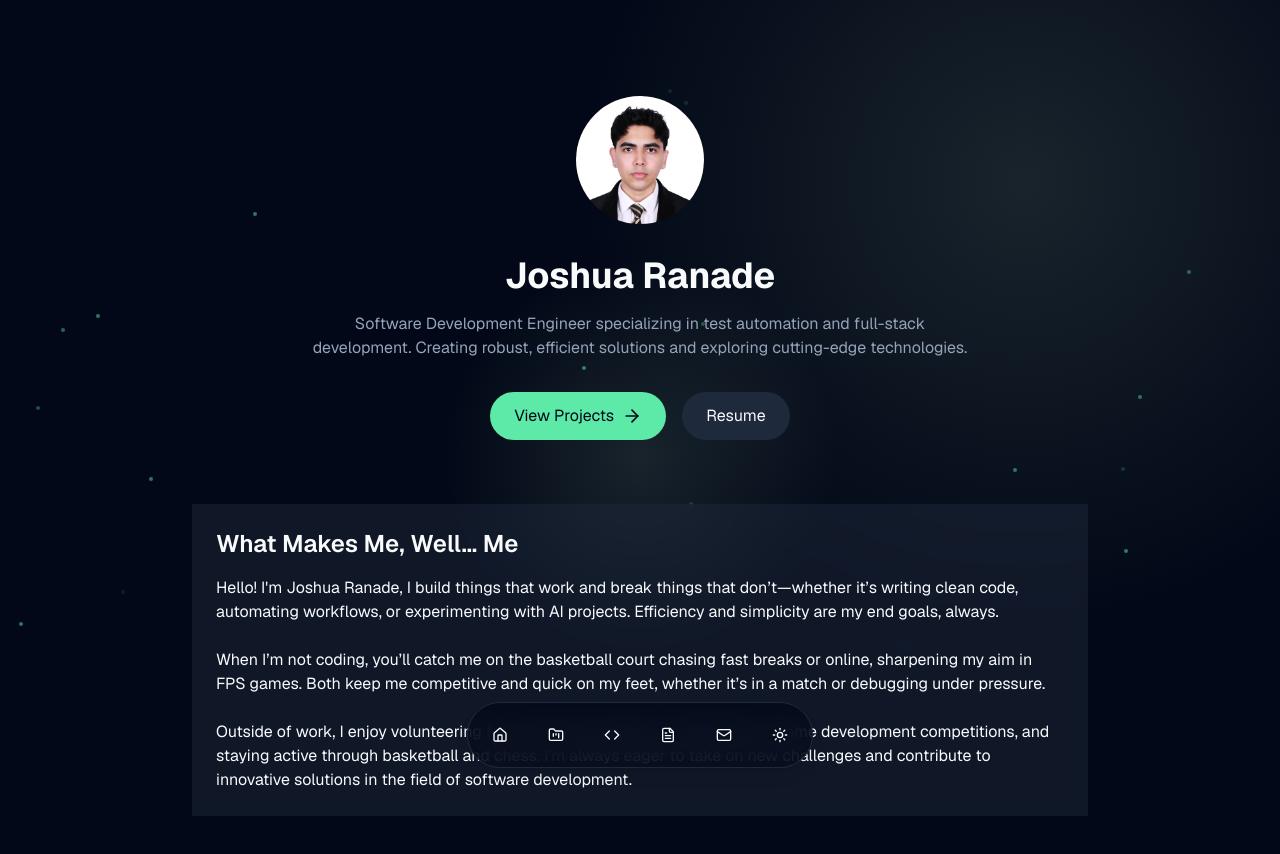
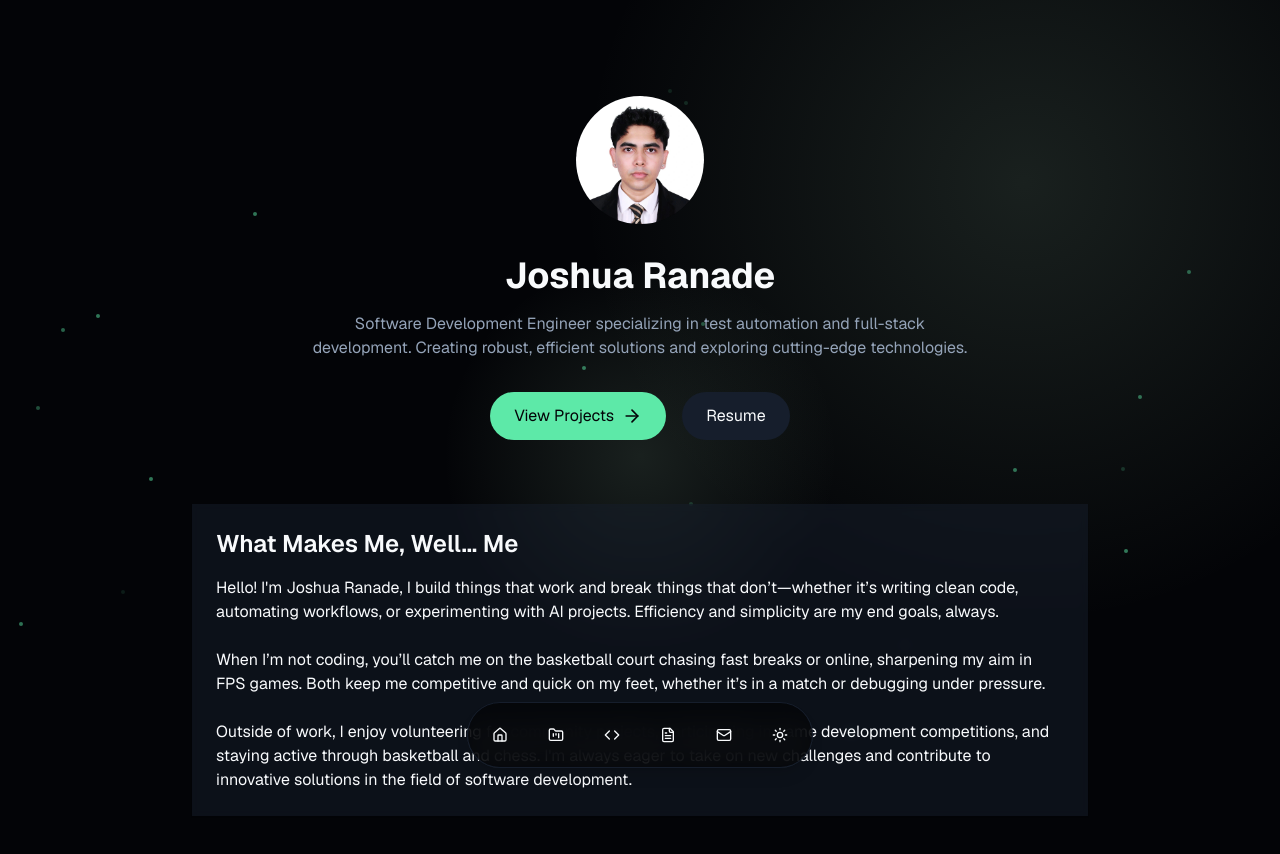
Before and after one commit to jaranade/portfolio, a Next.js app: page / in a window 1280 px wide. Shown: the top 854 px of the page. Built offline with nearby package versions, Linux system fonts and the light colour scheme.

Commit message:
theme update

```diff
--- a/app/globals.css
+++ b/app/globals.css
@@ -4,24 +4,24 @@
 
 @layer base {
   :root {
-    --background: 222.2 84% 4.9%;
+    --background: 220 40% 2%; /* Made much darker */
     --foreground: 210 40% 98%;
-    --card: 222.2 84% 4.9%;
+    --card: 220 40% 2%;
     --card-foreground: 210 40% 98%;
-    --popover: 222.2 84% 4.9%;
+    --popover: 220 40% 2%;
     --popover-foreground: 210 40% 98%;
     --primary: 152 76% 64%;
-    --primary-foreground: 222.2 84% 4.9%;
-    --secondary: 217.2 32.6% 17.5%;
+    --primary-foreground: 220 40% 2%;
+    --secondary: 220 32.6% 13%; /* Adjusted for contrast */
     --secondary-foreground: 210 40% 98%;
-    --muted: 217.2 32.6% 17.5%;
+    --muted: 220 32.6% 13%;
     --muted-foreground: 215 20.2% 65.1%;
-    --accent: 217.2 32.6% 17.5%;
+    --accent: 220 32.6% 13%;
     --accent-foreground: 210 40% 98%;
     --destructive: 0 62.8% 30.6%;
     --destructive-foreground: 210 40% 98%;
-    --border: 217.2 32.6% 17.5%;
-    --input: 217.2 32.6% 17.5%;
+    --border: 220 32.6% 13%;
+    --input: 220 32.6% 13%;
     --ring: 152 76% 64%;
   }
 
```
